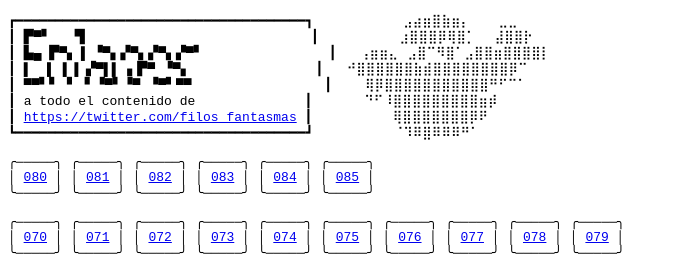
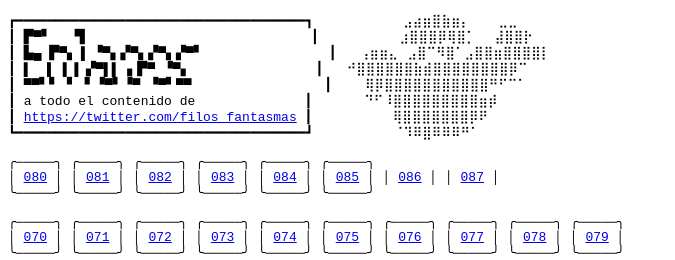
Before and after one commit to 1lgcsqd/1lgcsqd.github.io, a plain HTML site: page tw_fantasmas/index.html in a window 1280 px wide. Shown: the top 260 px of the page, without its empty margins (0-675 px from the left). Drawn offline with Linux system fonts and the light colour scheme.

Commit message:
Update Tweets Index

```diff
--- a/tw_fantasmas/index.html
+++ b/tw_fantasmas/index.html
@@ -31,7 +31,7 @@
 
 <pre>
 ╭─────╮ ╭─────╮ ╭─────╮ ╭─────╮ ╭─────╮ ╭─────╮
-│ <a href="https://platform.twitter.com/embed/Tweet.html?id=1770942632790769776">080</a> │ │ <a href="https://platform.twitter.com/embed/Tweet.html?id=1774557976986108121">081</a> │ │ <a href="https://platform.twitter.com/embed/Tweet.html?id=1774908135037100499">082</a> │ │ <a href="https://platform.twitter.com/embed/Tweet.html?id=1775268893151637706">083</a> │ │ <a href="https://platform.twitter.com/embed/Tweet.html?id=1775770586263744563">084</a> │ │ <a href="https://platform.twitter.com/embed/Tweet.html?id=1776345506513395988">085</a> │
+│ <a href="https://platform.twitter.com/embed/Tweet.html?id=1770942632790769776">080</a> │ │ <a href="https://platform.twitter.com/embed/Tweet.html?id=1774557976986108121">081</a> │ │ <a href="https://platform.twitter.com/embed/Tweet.html?id=1774908135037100499">082</a> │ │ <a href="https://platform.twitter.com/embed/Tweet.html?id=1775268893151637706">083</a> │ │ <a href="https://platform.twitter.com/embed/Tweet.html?id=1775770586263744563">084</a> │ │ <a href="https://platform.twitter.com/embed/Tweet.html?id=1776345506513395988">085</a> │ │ <a href="https://platform.twitter.com/embed/Tweet.html?id=1777811112714457488">086</a> │ │ <a href="https://platform.twitter.com/embed/Tweet.html?id=1778192523074338972">087</a> │
 ╰─────╯ ╰─────╯ ╰─────╯ ╰─────╯ ╰─────╯ ╰─────╯
 </pre>
 
```
Also changed, not shown: firma3.txt.
